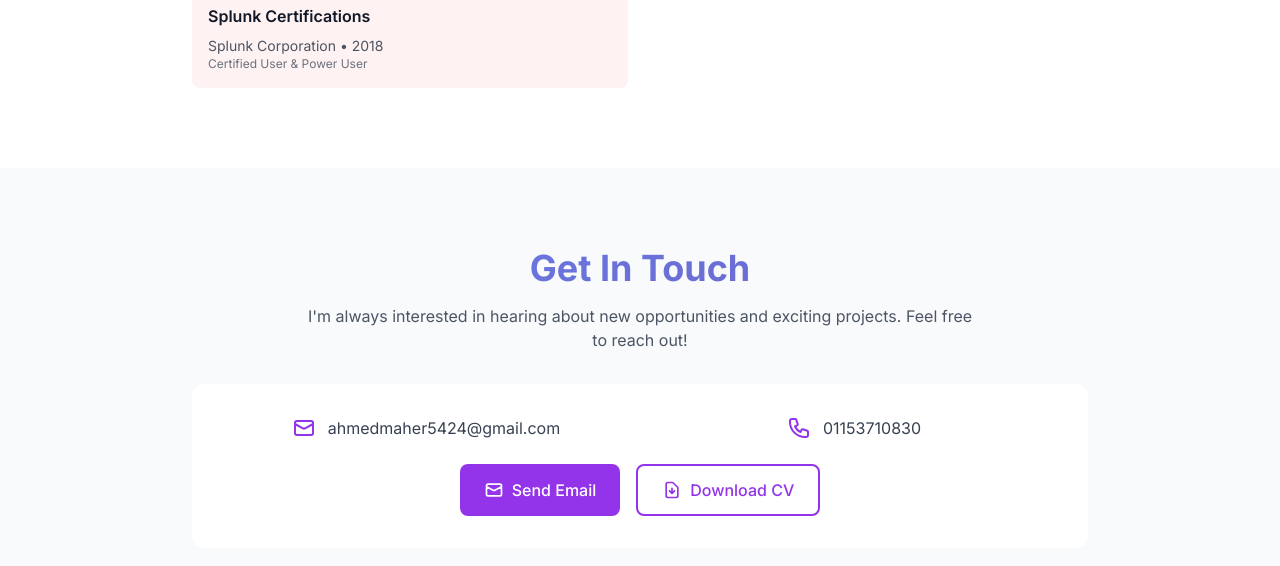
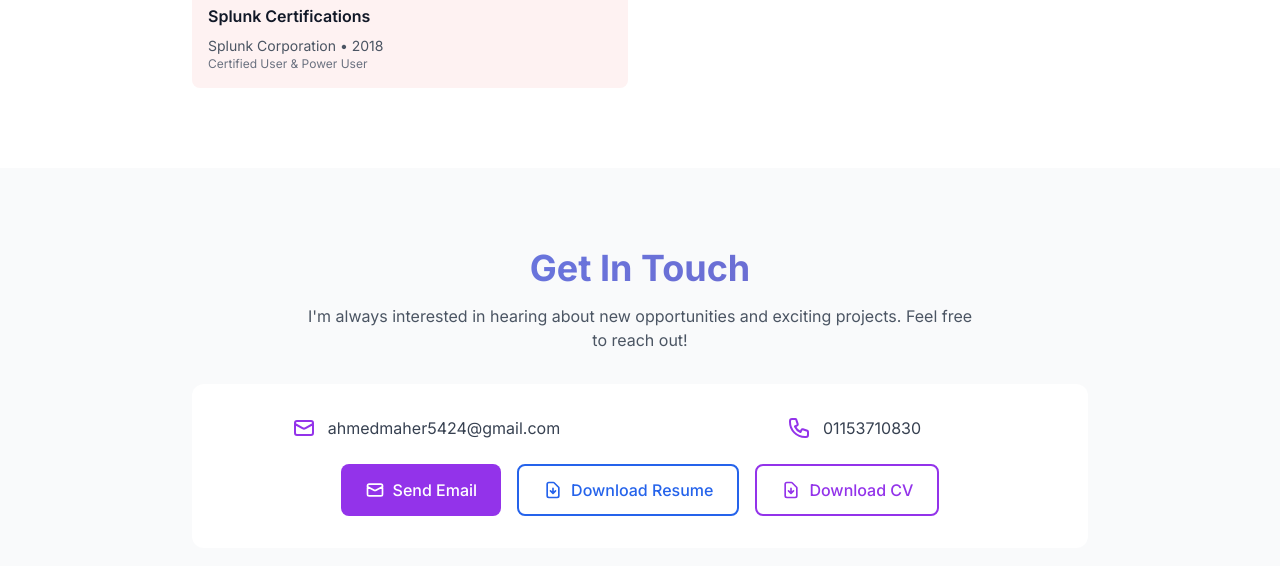
Before and after one commit to ahmed19maher9/portfolio, a plain HTML site: page index.html in a window 1280 px wide. Shown: the part 4932-5498 px from the top of the page. Drawn offline with nearby package versions, Linux system fonts and the light colour scheme.

Commit message:
added Resume and CV

```diff
--- a/index.html
+++ b/index.html
@@ -895,6 +895,13 @@
                         Send Email
                     </a>
 
+                    <a href="Ahmed-Maher-Resume.pdf" download class="px-6 py-3 border-2 border-blue-600 text-blue-600 rounded-lg hover:bg-blue-50 transition-colors font-medium flex items-center justify-center">
+                        <svg class="w-5 h-5 mr-2" fill="none" stroke="currentColor" viewBox="0 0 24 24">
+                            <path stroke-linecap="round" stroke-linejoin="round" stroke-width="2" d="M12 10v6m0 0l-3-3m3 3l3-3m2 8H7a2 2 0 01-2-2V5a2 2 0 012-2h5.586a1 1 0 01.707.293l5.414 5.414a1 1 0 01.293.707V19a2 2 0 01-2 2z"></path>
+                        </svg>
+                        Download Resume
+                    </a>
+
                     <a href="Ahmed-Maher-CV.pdf" download class="px-6 py-3 border-2 border-purple-600 text-purple-600 rounded-lg hover:bg-purple-50 transition-colors font-medium flex items-center justify-center">
                         <svg class="w-5 h-5 mr-2" fill="none" stroke="currentColor" viewBox="0 0 24 24">
                             <path stroke-linecap="round" stroke-linejoin="round" stroke-width="2" d="M12 10v6m0 0l-3-3m3 3l3-3m2 8H7a2 2 0 01-2-2V5a2 2 0 012-2h5.586a1 1 0 01.707.293l5.414 5.414a1 1 0 01.293.707V19a2 2 0 01-2 2z"></path>
```
Also changed, not shown: 2 other files.
